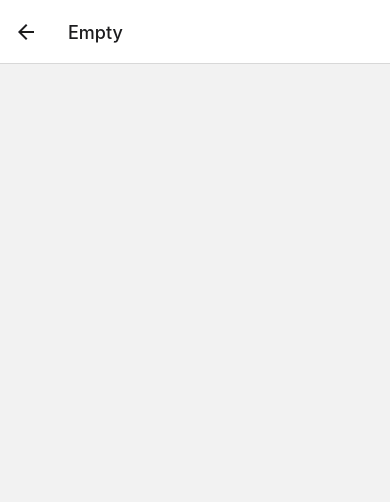
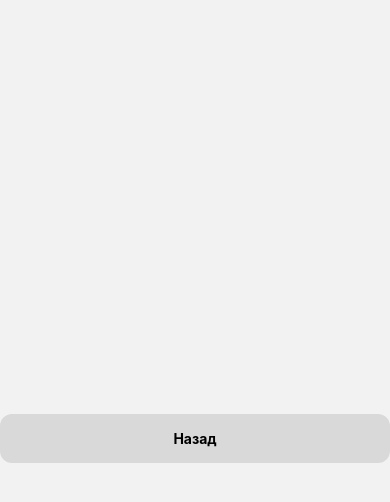
Before and after one commit to parasource/spygame, a React Native app in the folder spygame/: screen /Empty in a window 390 px wide. Shown: the top 502 px of the page. Built offline with nearby package versions, Linux system fonts and the light colour scheme.

Commit message:
changed headerShown for tabbar and added appButton to page

```diff
--- a/spygame/src/AppNavigation.js
+++ b/spygame/src/AppNavigation.js
@@ -7,7 +7,7 @@ const Stack = createNativeStackNavigator()
 
 export default function AppNavigation() {
     return (
-        <Stack.Navigator>
+        <Stack.Navigator screenOptions={{ headerShown: false }}>
             <Stack.Screen name='Home' component={HomeTabs} />
             <Stack.Screen name='Empty' component={EmptyPage} />
         </Stack.Navigator>
--- a/spygame/src/HomeTabs.js
+++ b/spygame/src/HomeTabs.js
@@ -7,9 +7,9 @@ const Tab = createBottomTabNavigator();
 
 export default function HomeTabs() {
     return (
-        <Tab.Navigator screenOptions={{headerShown: false}}>
+        <Tab.Navigator >
             <Tab.Screen name="Онлайн-игра" component={OnlineScreen} />
-            <Tab.Screen name="Оффлайн-игра" component={OfflineScreen}/>
+            <Tab.Screen name="Создание игры" component={OfflineScreen} />
         </Tab.Navigator>
     );
 }
--- a/spygame/src/components/pages/EmptyPage.js
+++ b/spygame/src/components/pages/EmptyPage.js
@@ -1,9 +1,16 @@
 import React from "react";
-import { View} from 'react-native'
+import {View} from 'react-native'
+import { AppButton } from "../UI/AppButton";
 
-export default function EmptyPage() {
+export default function EmptyPage({ navigation }) {
     return (
         <View style={{ flex: 1, justifyContent: 'center', alignItems: 'center' }}>
+            <AppButton
+                pressHandler={
+                    () => navigation.navigate('Home')
+                }>
+                Назад
+            </AppButton>
         </View>
     )
 }
```
